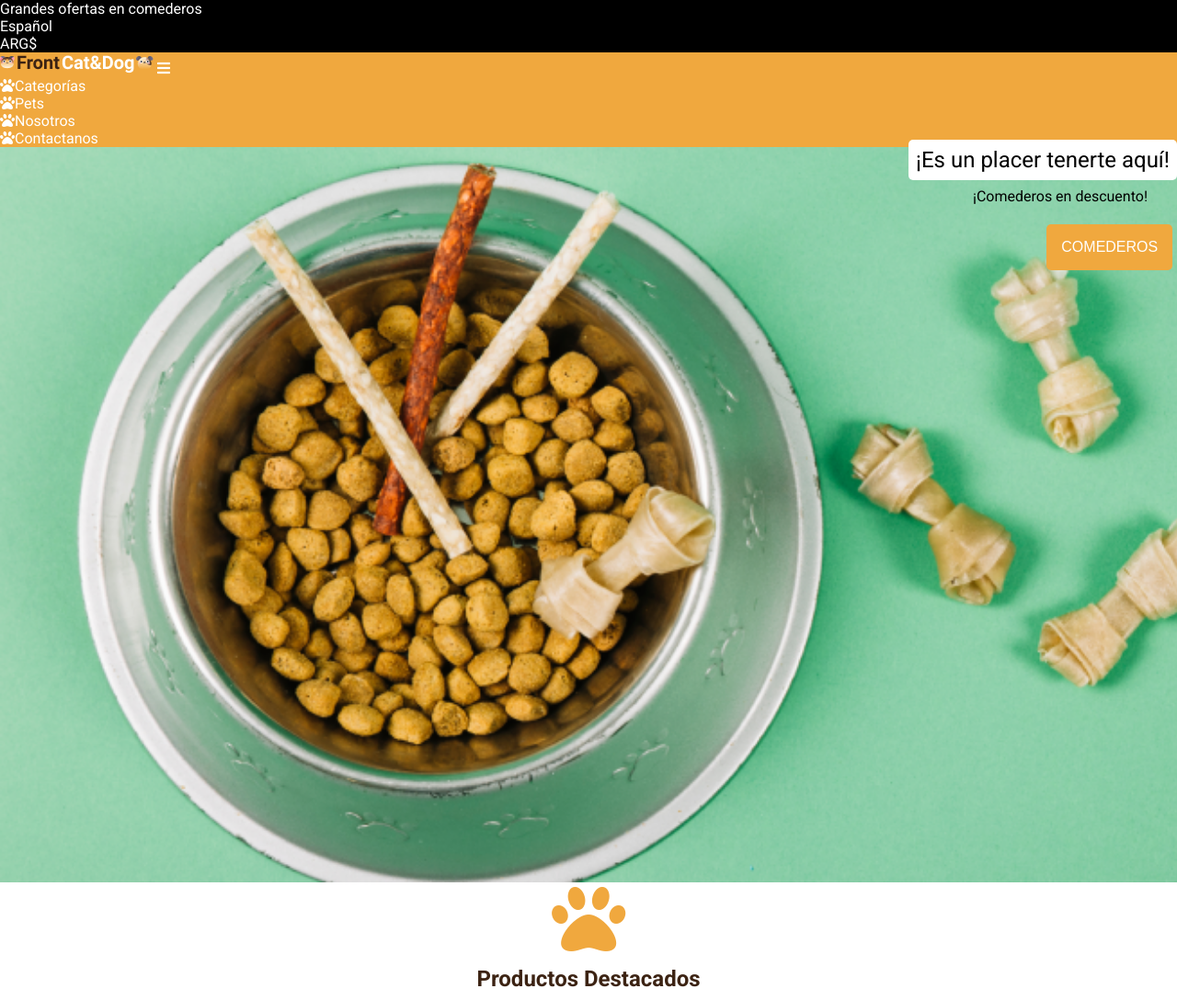
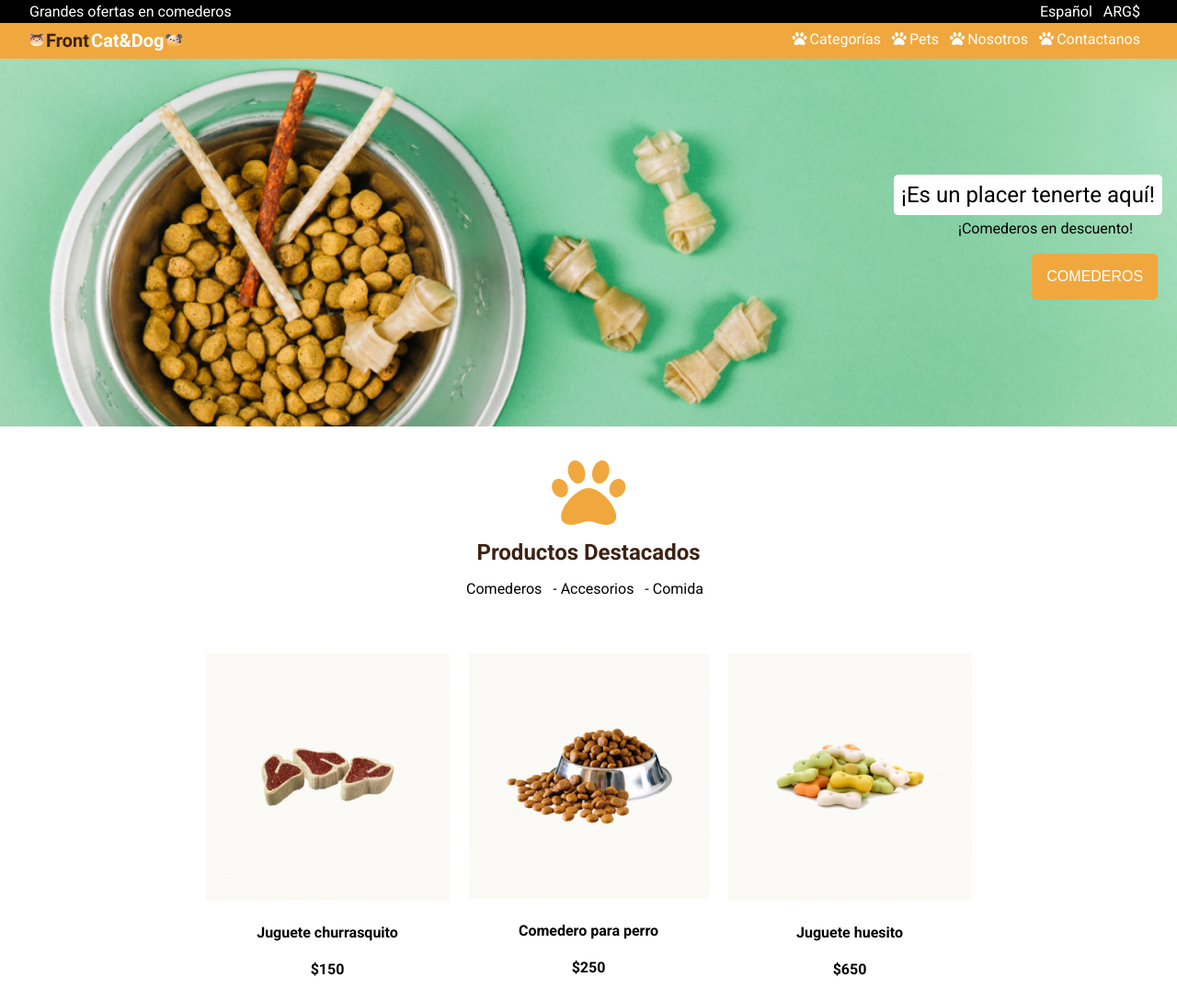
Before and after one commit to milesmorales10/frontend1, a plain HTML site: page petshop/index.html in a window 1280 px wide. Shown: the top 1088 px of the page at 92% size. Drawn offline with Linux system fonts and the light colour scheme.

Commit message:
improvements on desktop design

```diff
--- a/petshop/css/styles.css
+++ b/petshop/css/styles.css
@@ -15,6 +15,12 @@ header {
     color: #fff;
 }
 
+a {
+    text-decoration: none;
+    color: #fff;
+    margin-right: 0.5rem;
+}
+
 button {
     background: #F0A83E;
     border: none;
@@ -28,24 +34,37 @@ button {
 
 .header__settings-nav {
     background-color: #000;
+    display: flex;
+    justify-content: space-between;
+    padding: 0.2rem 2rem;
 }
 
 .header__main-nav {
     background-color: #F0A83E;
+    display: flex;
+    justify-content: space-between;
+    padding: 0.5rem 2rem;
+}
+
+.menu i {
+    margin-right: 0.2rem;
 }
 
 .burger {
-    display: none;
+    visibility: hidden;
 }
 
 .banner {
     background-image: url('../img/banner.png');
     background-repeat: no-repeat;
     background-size: cover;
-    height: 100vh;
-    margin: 0;
-    text-align: right;
+    height: 50vh;
     width: 100%;
+    display: flex;
+    flex-flow: column nowrap;
+    justify-content: center;
+    align-items: flex-end;
+    padding-right: 1rem;
 }
 
 .banner__main-text span {
@@ -56,12 +75,13 @@ button {
 }
 
 .banner p {
-    margin: 1rem 2rem;
+    margin: 0.8rem 2rem;
 }
 
 .content-products {
     text-align: center;
     line-height: 2.5rem;
+    margin-top: 2rem;
 }
 
 .content-products h1 {
@@ -118,10 +138,10 @@ button {
 
 .form-button {
     display: flex;
+    justify-content: center;
 }
 
 .reset, .send {
-    flex-grow: 1;
     border-radius: 20px;
 }
 
@@ -136,10 +156,21 @@ button {
 #subscription {
     background: #F0A83E;
     display: flex;
+    justify-content: space-between;
+    align-items: center;
+    padding: 0 0.5rem;
+}
+
+.subscription-title {
+    display: flex;
     align-items: center;
 }
 
-#subscription span {
+.subscription-title img {
+    margin-right: 1rem;
+}
+
+.subscription-title span {
     color: #fff;
     font-weight: 700;
     font-size: 1.25rem;
@@ -170,6 +201,16 @@ button {
     background: #8A8787;
     border-radius: 50%;
     padding: 0.5rem;
+}
+
+.icon-text {
+    display: flex;
+    justify-content: center;
+    margin: 1rem 0;
+}
+
+.icon-text i {
+    margin-right: 1rem;
 }
 
 .info__main-text {
@@ -208,6 +249,7 @@ footer {
         display: none;
     }
     .burger {
+        visibility: visible;
         color: #fff;
         font-size: 1.5rem;
     }
@@ -224,17 +266,13 @@ footer {
         display: flex;
         flex-flow: column nowrap;
     }
+    .reset, .send {
+        flex-grow: 1;
+    }
     #subscription {
         flex-flow: column nowrap;
         justify-content: center;
         align-items: center;
-    }
-    .subscription-title {
-        display: flex;
-        align-items: center;
-    }
-    .subscription-title img {
-        margin-right: 1rem;
     }
     .about {
         display: flex;
@@ -244,12 +282,4 @@ footer {
     .info-section {
         order: 1;
     }
-    .icon-text {
-        display: flex;
-        justify-content: center;
-        margin: 1rem 0;
-    }
-    .icon-text i {
-        margin-right: 1rem;
-    }
 }
--- a/petshop/index.html
+++ b/petshop/index.html
@@ -13,22 +13,18 @@
         <section class="header__settings-nav">
             <p>Grandes ofertas en comederos</p>
             <nav>
-                <ul type="none">
-                    <li>Español</li>
-                    <li>ARG$</li>
-                </ul>
+                <a href="">Español</a>
+                <a href="">ARG$</a>
             </nav>
         </section>
         <section class="header__main-nav">
             <img src="img/logo.png" alt="FrontCat&Dog logo">
             <i class="fas fa-bars burger"></i>
             <nav class="menu">
-                <ul type="none">
-                    <li><i class="fas fa-paw"></i>Categorías</li>
-                    <li><i class="fas fa-paw"></i>Pets</li>
-                    <li><i class="fas fa-paw"></i>Nosotros</li>
-                    <li><i class="fas fa-paw"></i>Contactanos</li>
-                </ul>
+                <a href=""><i class="fas fa-paw"></i>Categorías</a>
+                <a href=""><i class="fas fa-paw"></i>Pets</a>
+                <a href=""><i class="fas fa-paw"></i>Nosotros</a>
+                <a href=""><i class="fas fa-paw"></i>Contactanos</a>
             </nav>
         </section>
     </header>
```
